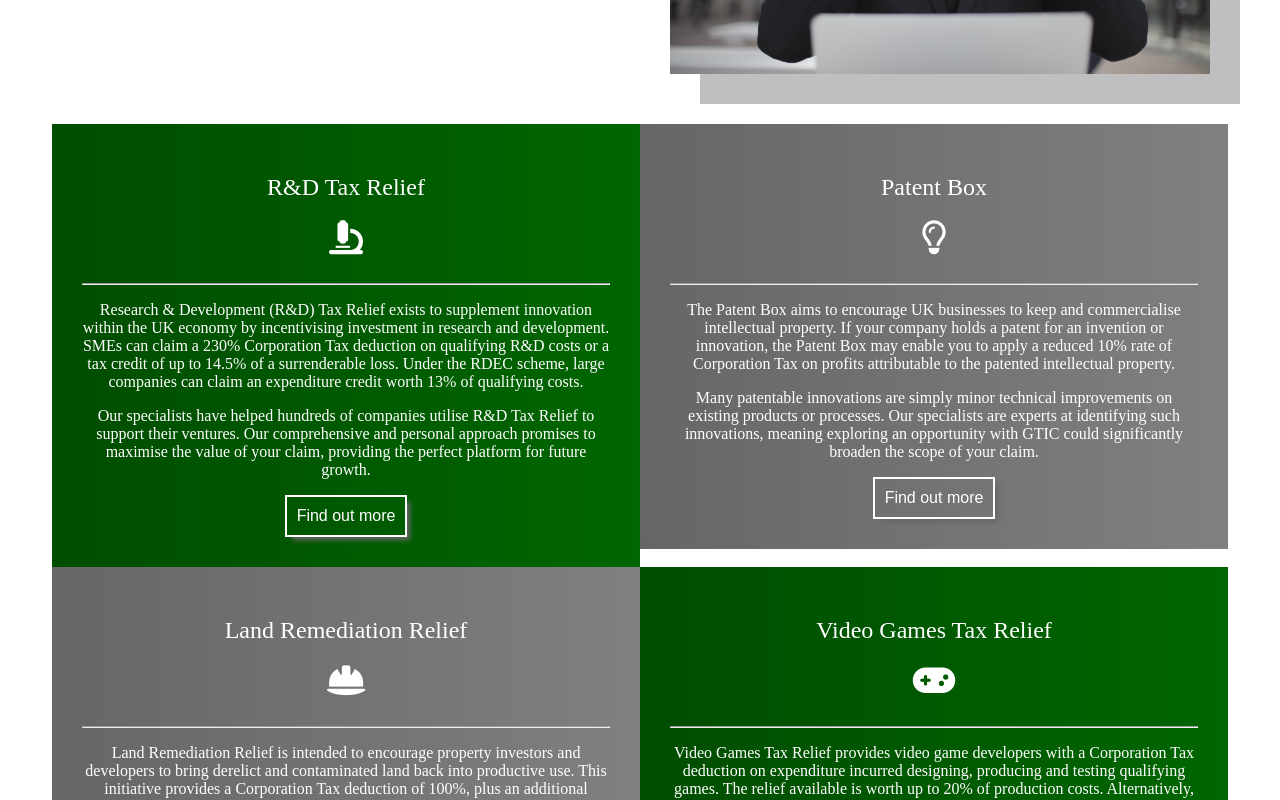
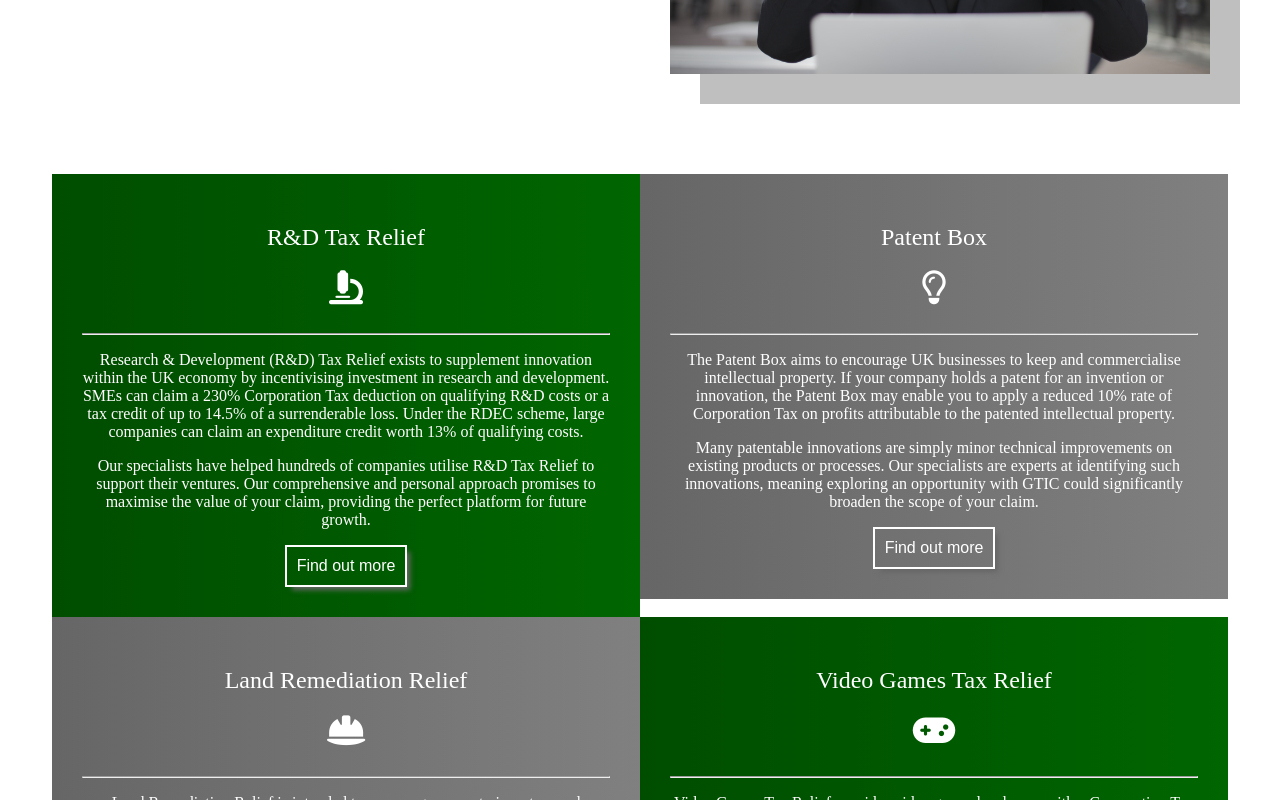
Before and after one commit to samalty/gtic-website, a React (Create React App) app: page /opportunities in a window 1280 px wide. Shown: the part 480-1280 px from the top of the page. Built offline with nearby package versions, Linux system fonts and the light colour scheme; what google-maps-react would draw is missing.

Commit message:
Fixed container margin.

```diff
--- a/src/components/Opportunities.scss
+++ b/src/components/Opportunities.scss
@@ -36,8 +36,7 @@ h1{
         display: table;
         width: 100%;
         max-width: 1200px;
-        margin: auto;
-        margin-bottom: 30px;
+        margin: 50px auto;
         text-align: center;
         overflow: auto;
     }
```
